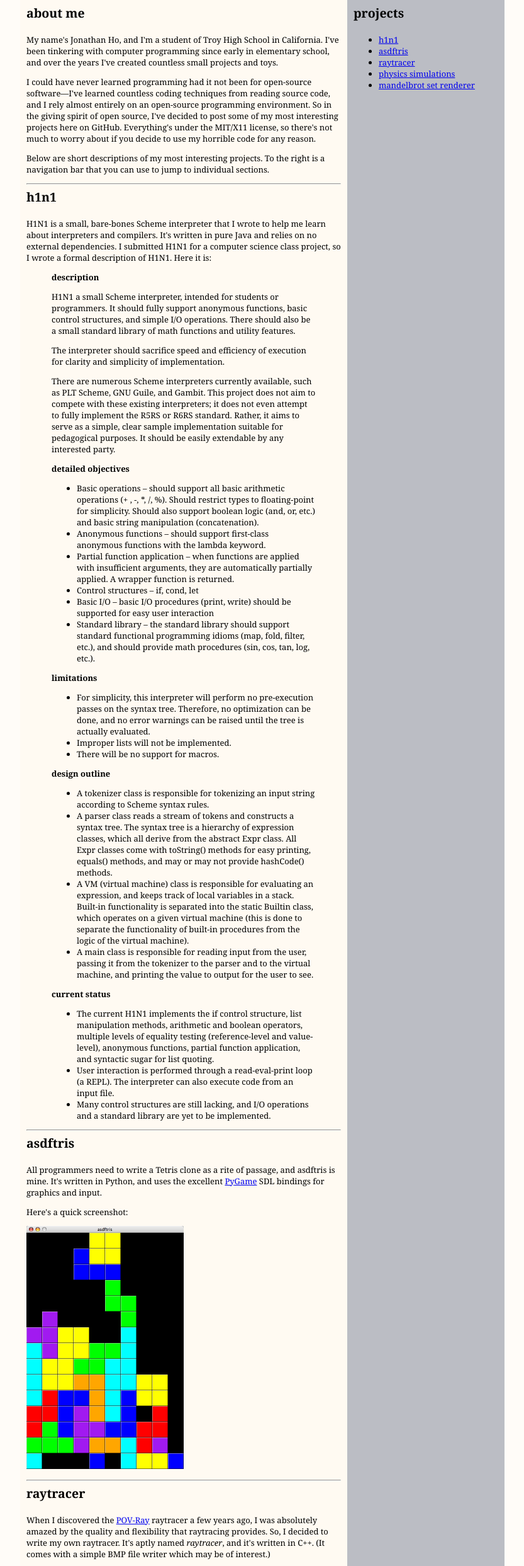
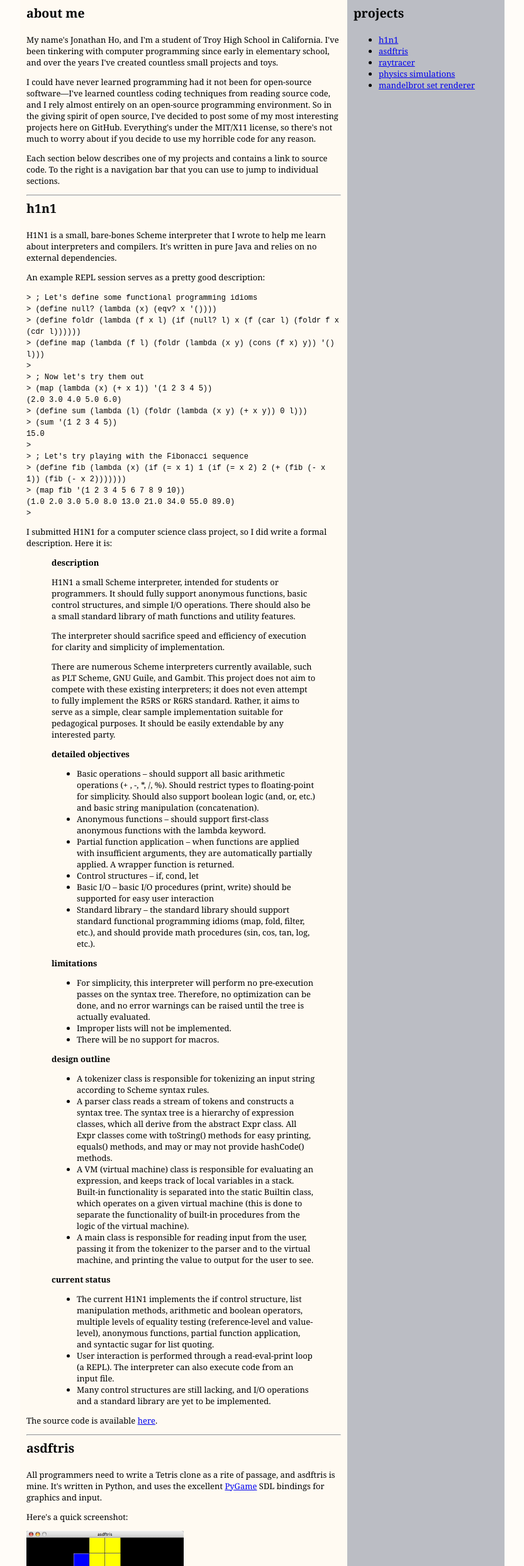
Before and after one commit to hyperfusion/hyperfusion.github.com_old, a plain HTML site: page index.html in a window 1280 px wide. Shown: the part 49-2535 px from the top of the page at 63% size, without its empty margins (223-1056 px from the left). Drawn offline with Linux system fonts and the light colour scheme.

Commit message:
pictures

```diff
--- a/index.html
+++ b/index.html
@@ -58,11 +58,31 @@
 		<h2>about me</h2>
 		<p>My name's Jonathan Ho, and I'm a student of Troy High School in California. I've been tinkering with computer programming since early in elementary school, and over the years I've created countless small projects and toys.</p>
 		<p>I could have never learned programming had it not been for open-source software&mdash;I've learned countless coding techniques from reading source code, and I rely almost entirely on an open-source programming environment. So in the giving spirit of open source, I've decided to post some of my most interesting projects here on GitHub. Everything's under the MIT/X11 license, so there's not much to worry about if you decide to use my horrible code for any reason.</p>
-		<p>Below are short descriptions of my most interesting projects. To the right is a navigation bar that you can use to jump to individual sections.</p>
+		<p>Each section below describes one of my projects and contains a link to source code. To the right is a navigation bar that you can use to jump to individual sections.</p>
 		<hr>
 
 		<h2><a name="h1n1">h1n1</a></h2>
-		<p>H1N1 is a small, bare-bones Scheme interpreter that I wrote to help me learn about interpreters and compilers. It's written in pure Java and relies on no external dependencies. I submitted H1N1 for a computer science class project, so I wrote a formal description of H1N1. Here it is:</p>
+		<p>H1N1 is a small, bare-bones Scheme interpreter that I wrote to help me learn about interpreters and compilers. It's written in pure Java and relies on no external dependencies.</p>
+		<p>An example REPL session serves as a pretty good description:</p>
+		<code>&gt; ; Let's define some functional programming idioms<br>
+&gt; (define null? (lambda (x) (eqv? x '())))<br>
+&gt; (define foldr (lambda (f x l) (if (null? l) x (f (car l) (foldr f x (cdr l))))))<br>
+&gt; (define map (lambda (f l) (foldr (lambda (x y) (cons (f x) y)) '() l)))<br>
+&gt; <br>
+&gt; ; Now let's try them out<br>
+&gt; (map (lambda (x) (+ x 1)) '(1 2 3 4 5))<br>
+(2.0 3.0 4.0 5.0 6.0)<br>
+&gt; (define sum (lambda (l) (foldr (lambda (x y) (+ x y)) 0 l)))<br>
+&gt; (sum '(1 2 3 4 5))<br>
+15.0<br>
+&gt; <br>
+&gt; ; Let's try playing with the Fibonacci sequence<br>
+&gt; (define fib (lambda (x) (if (= x 1) 1 (if (= x 2) 2 (+ (fib (- x 1)) (fib (- x 2)))))))<br>
+&gt; (map fib '(1 2 3 4 5 6 7 8 9 10))<br>
+(1.0 2.0 3.0 5.0 8.0 13.0 21.0 34.0 55.0 89.0)<br>
+&gt; <br>
+</code>
+		<p>I submitted H1N1 for a computer science class project, so I did write a formal description. Here it is:</p>
 		<blockquote>
 		<h3>description</h3>
 		<p>H1N1 a small Scheme interpreter, intended for students or programmers. It should fully support anonymous functions, basic control structures, and simple I/O operations. There should also be a small standard library of math functions and utility features.</p>
@@ -97,32 +117,39 @@
 			<li>Many control structures are still lacking, and I/O operations and a standard library are yet to be implemented.</li>
 		</ul>
 		</blockquote>
+		<p>The source code is available <a href="http://github.com/hyperfusion/h1n1">here</a>.</p>
 		<hr>
 
 		<h2><a name="asdftris">asdftris</a></h2>
 		<p>All programmers need to write a Tetris clone as a rite of passage, and asdftris is mine. It's written in Python, and uses the excellent <a href="http://www.pygame.org/">PyGame</a> SDL bindings for graphics and input.</p>
         <p>Here's a quick screenshot:</p><p><img src="asdftris.png" alt="asdftris screenshot" /></p>
+        <p>The source code is available <a href="http://github.com/hyperfusion/asdftris">here</a>.</p>
 		<hr>
 
 		<h2><a name="raytracer">raytracer</a></h2>
 		<p>When I discovered the <a href="http://www.povray.org/">POV-Ray</a> raytracer a few years ago, I was absolutely amazed by the quality and flexibility that raytracing provides. So, I decided to write my own raytracer. It's aptly named <em>raytracer</em>, and it's written in C++. (It comes with a simple BMP file writer which may be of interest.)</p>
 		<p>Unfortunately, the raytracer in its current state can only render spheres, and scenes can't be read from a file and must be hard-coded in the main procedure.</p>
 		<p>In this video, I chained several hundred consecutive scenes rendered by the raytracer using ffmpeg:</p><p><embed id=VideoPlayback src=http://video.google.com/googleplayer.swf?docid=4856507466970608458&hl=en&fs=true style=width:400px;height:326px allowFullScreen=true allowScriptAccess=always type=application/x-shockwave-flash></p>
+		<p>The source code is available <a href="http://github.com/hyperfusion/raytracer">here</a>.</p>
 		<hr>
 
 		<h2><a name="physics">physics simulations</a></h2>
 		<p>One of my favorite classes in high school was my physics class. I was fascinated by several of my teacher's demonstrations, so I decided to write some simulations with <a href="http://processing.org/">Processing</a>. Both simulations here use the <a href="http://en.wikipedia.org/wiki/Verlet_integration">Verlet integration method</a>.</p>
 		<h3>magnets in a current loop</h3>
 		<p>In this simulation, a loop of wire is wound around a circular surface. Current is run through the wire, and magnets are placed inside the surface. Clicking the mouse inside the circle places a magnet at that position, and pressing the spacebar disturb the system by applying a random force on each magnet. It's pretty interesting to see the magnets fall into their minimal energy configuration over time.</p>
-		<p>Here's a <a href="http://openprocessing.org/visuals/?visualID=5533">link</a> to the OpenProcessing page, which displays the applet version and the source code.</p>
+		<p>For example, this system of 16 particles...</p><img src="ringmagnets-start.png" alt="ringmagnets start" height="361px" width="350px" />
+		<p>... stabilizes to this:</p><img src="ringmagnets-end.png" alt="ringmagnets end" height="361px" width="350px" />
+		<p>Here's a <a href="http://openprocessing.org/visuals/?visualID=5533">link</a> to the OpenProcessing page, which displays a live applet version and the source code.</p>
 		<h3>gravity</h3>
-		<p>Here's a planetary body simulator. A pre-defined number of planets (two here) float around under the standard gravitational force law, and the user controls the placement of a third planet with the mouse. It's ridiculously hard to get a stable orbit.</p>
+		<p>This one simulates a system of bodies affected by gravity (like a group of planets). A pre-defined number of bodies (two here) float around under the standard gravitational force law, and the user controls the placement of a third planet with the mouse. It's ridiculously hard to get a stable orbit.</p>
+		<img src="gravity.png" alt="gravity" height="361px" width="350px" />
 		<p>Here's a <a href="http://openprocessing.org/visuals/?visualID=5534">link</a> to the OpenProcessing page.</p>
 		<hr>
 
 		<h2><a name="mandelbrot">mandelbrot set renderer</a></h2>
         <p>I first discovered fractals ages ago in an old Visual Basic book. When I started learning Haskell, I decided to write a Mandelbrot set renderer. The calculation mechanism was written with some help on the Internet, and the image writer is a direct translation of my raytracer's BMP writer into Haskell using the Data.Binary package.</p>
         <p>Here's the output:</p><p><img src="mandelbrot.png" alt="mandelbrot" /></p>
+        <p>The source code is available <a href="http://github.com/hyperfusion/mandelbrot">here</a>.</p>
 	</div>
 
 	<div id="sidebar">
```
Also changed, not shown: gravity.png (added), ringmagnets-end.png (added), ringmagnets-start.png (added).
